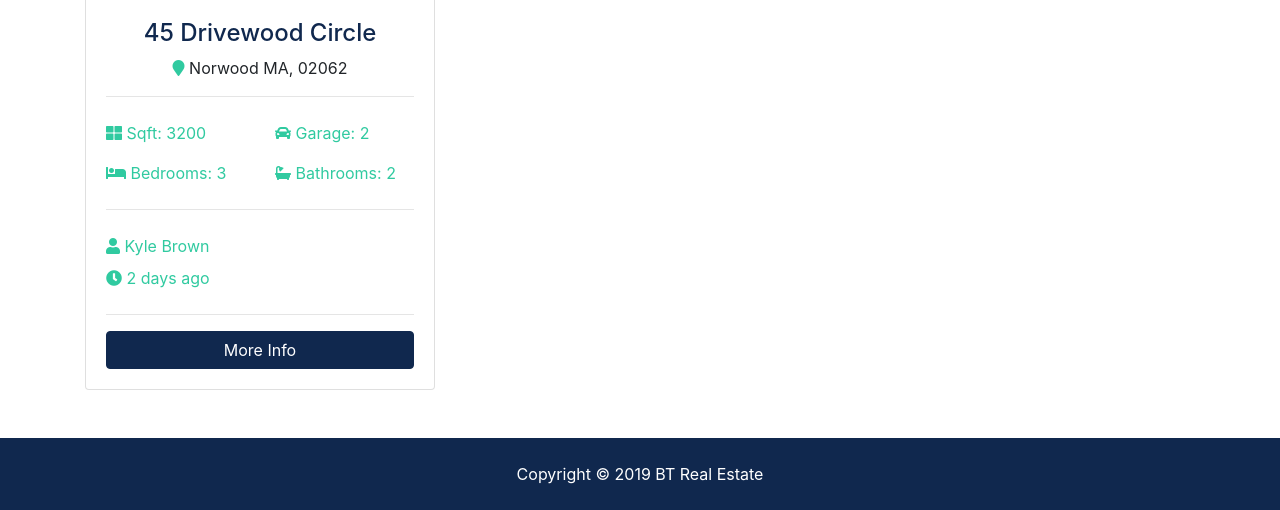
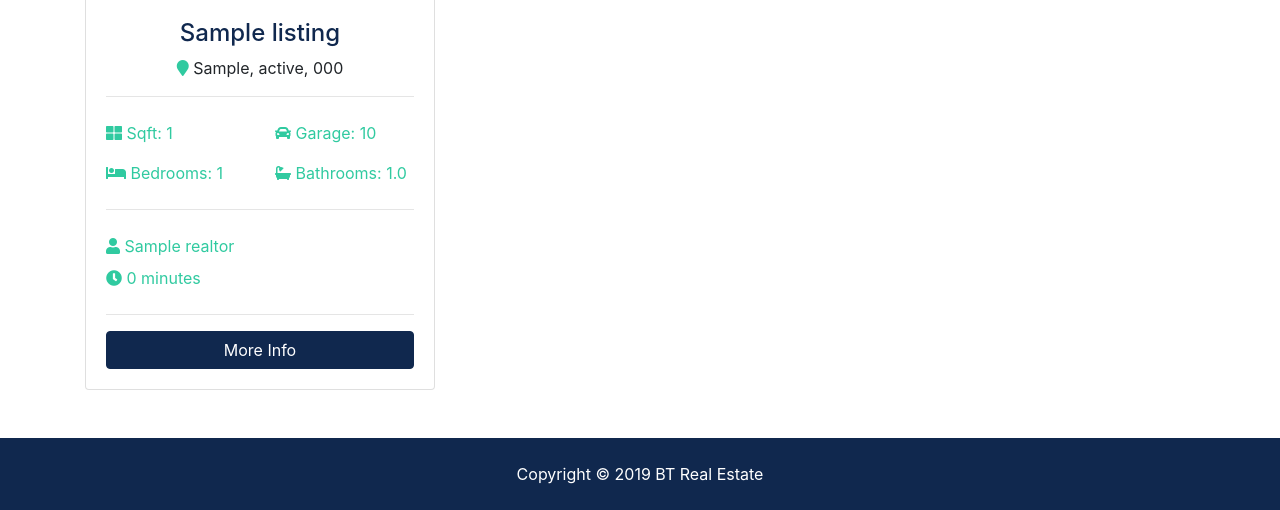
Before and after one commit to elmerrodriguezn/btre_project, a Django app: page /listings/search in a window 1280 px wide. Shown: the part 765-1275 px from the top of the page. Run offline with Django 3.2, Linux system fonts and the light colour scheme; tables that the repository leaves empty hold one stand-in row (values such as "Sample post"); grey boxes marked "Sample" are stand-in pictures; some libraries are stand-ins or nearby versions.

Commit message:
Search Form Filtering

```diff
--- a/listings/views.py
+++ b/listings/views.py
@@ -26,9 +26,46 @@ def listing(request, listing_id):
 
 
 def search(request):
+    queryset_list = Listing.objects.order_by('-list_data')
+    # Keywords
+    if 'keywords' in request.GET:
+        keywords = request.GET['keywords']
+        if keywords:
+            queryset_list = queryset_list.filter(
+                description__icontains=keywords)
+
+    # City
+    if 'city' in request.GET:
+        city = request.GET['city']
+        if city:
+            queryset_list = queryset_list.filter(
+                city__iexact=city)
+
+    # State
+    if 'state' in request.GET:
+        state = request.GET['state']
+        if state:
+            queryset_list = queryset_list.filter(
+                state__iexact=state)
+
+    # Bedrooms
+    if 'bedrooms' in request.GET:
+        bedrooms = request.GET['bedrooms']
+        if bedrooms:
+            queryset_list = queryset_list.filter(
+                bedrooms__lte=bedrooms)
+
+    # Price
+    if 'price' in request.GET:
+        price = request.GET['price']
+        if price:
+            queryset_list = queryset_list.filter(
+                price__lte=price)
+
     context = {
         'state_choices': state_choices,
         'bedroom_choices': bedroom_choices,
-        'price_choices': price_choices
+        'price_choices': price_choices,
+        'listings': queryset_list
     }
     return render(request, 'listings/search.html', context)
--- a/templates/listings/search.html
+++ b/templates/listings/search.html
@@ -8,7 +8,7 @@
     <div class="container">
         <div class="row text-center">
             <div class="col-md-12">
-                <form action="search.html">
+                <form action="{% url 'search' %}">
                     <!-- Form Row 1 -->
                     <div class="form-row">
                         <div class="col-md-4 mb-3">
@@ -81,50 +81,56 @@
 <section id="listings" class="py-4">
     <div class="container">
         <div class="row">
-
-            <!-- Listing 1 -->
+            {% if listings %}
+            {% for listing in listings %}
             <div class="col-md-6 col-lg-4 mb-4">
                 <div class="card listing-preview">
-                    <img class="card-img-top" src="assets/img/homes/home-1.jpg" alt="">
+                    <img class="card-img-top" src="{{ listing.photo_main.url }}" alt="">
                     <div class="card-img-overlay">
                         <h2>
-                            <span class="badge badge-secondary text-white">$490,000</span>
+                            <span class="badge badge-secondary text-white">${{ listing.price | intcomma }}</span>
                         </h2>
                     </div>
                     <div class="card-body">
                         <div class="listing-heading text-center">
-                            <h4 class="text-primary">45 Drivewood Circle</h4>
+                            <h4 class="text-primary">{{ listing.title }}</h4>
                             <p>
-                                <i class="fas fa-map-marker text-secondary"></i> Norwood MA, 02062</p>
+                                <i class="fas fa-map-marker text-secondary"></i> {{ listing.city }},
+                                {{ listing.state }}, {{ listing.zipcode }}</p>
                         </div>
                         <hr>
                         <div class="row py-2 text-secondary">
                             <div class="col-6">
-                                <i class="fas fa-th-large"></i> Sqft: 3200</div>
+                                <i class="fas fa-th-large"></i> Sqft: {{ listing.sqft }}</div>
                             <div class="col-6">
-                                <i class="fas fa-car"></i> Garage: 2</div>
+                                <i class="fas fa-car"></i> Garage: {{ listing.garage }}</div>
                         </div>
                         <div class="row py-2 text-secondary">
                             <div class="col-6">
-                                <i class="fas fa-bed"></i> Bedrooms: 3</div>
+                                <i class="fas fa-bed"></i> Bedrooms: {{ listing.bedrooms }}</div>
                             <div class="col-6">
-                                <i class="fas fa-bath"></i> Bathrooms: 2</div>
+                                <i class="fas fa-bath"></i> Bathrooms: {{ listing.bathrooms }}</div>
                         </div>
                         <hr>
                         <div class="row py-2 text-secondary">
                             <div class="col-12">
-                                <i class="fas fa-user"></i> Kyle Brown</div>
+                                <i class="fas fa-user"></i> {{ listing.realtor }}</div>
                         </div>
                         <div class="row text-secondary pb-2">
                             <div class="col-6">
-                                <i class="fas fa-clock"></i> 2 days ago</div>
+                                <i class="fas fa-clock"></i> {{ listing.list_data | timesince }}</div>
                         </div>
                         <hr>
-                        <a href="listing.html" class="btn btn-primary btn-block">More Info</a>
+                        <a href="{% url 'listing' listing.id %}" class="btn btn-primary btn-block">More Info</a>
                     </div>
                 </div>
             </div>
-
+            {% endfor %}
+            {% else %}
+            <div class="col-md-12">
+                <p>No Listings Available</p>
+            </div>
+            {% endif %}
         </div>
     </div>
 </section>
```
